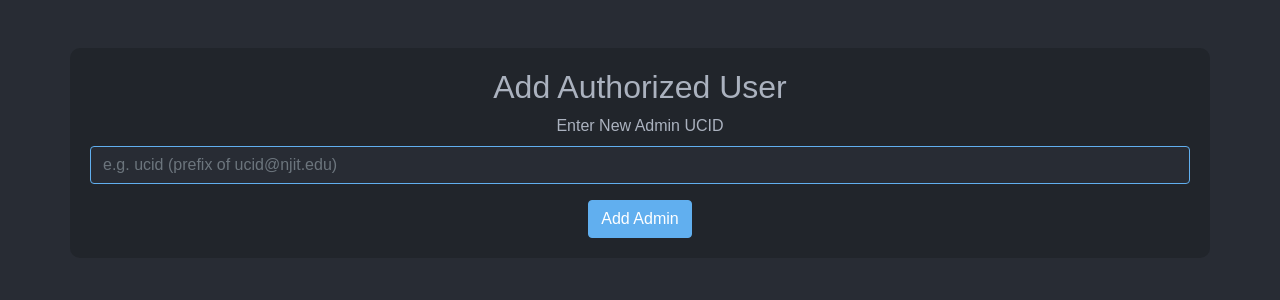
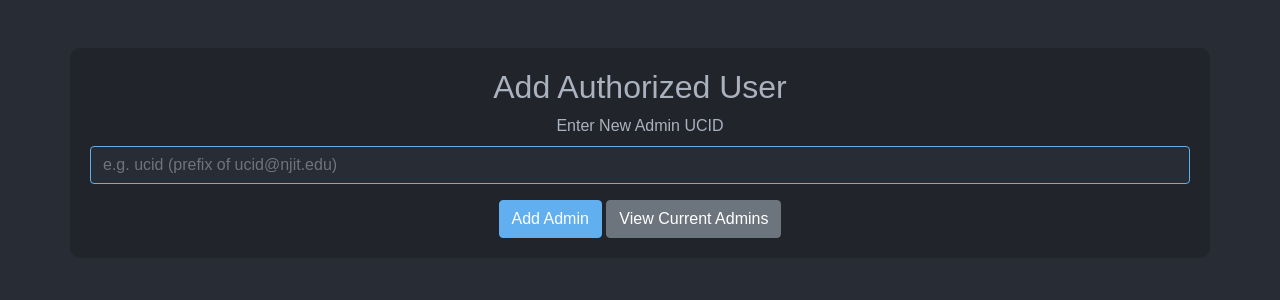
Before and after one commit to rshah713/NJITGlobalExplorer, a Flask app: template app/templates/add_new_admin.html in a window 1280 px wide. Shown: the part 58-358 px from the top of the page. Run offline with Flask 3, Linux system fonts and the light colour scheme; the template is opened without the code that fills it, so the values that code supplies are empty; some libraries are stand-ins or nearby versions.

Commit message:
make admin viewable from dash

```diff
--- a/app/templates/add_new_admin.html
+++ b/app/templates/add_new_admin.html
@@ -47,6 +47,7 @@
             <input type="text" class="form-control" id="ucid" name="ucid" placeholder="e.g. ucid (prefix of ucid@njit.edu)" required>
         </div>
         <button type="submit" class="btn btn-primary">Add Admin</button>
+        <a href="/admin" class="btn btn-secondary">View Current Admins</a>
     </form>
 </div>
 
```
